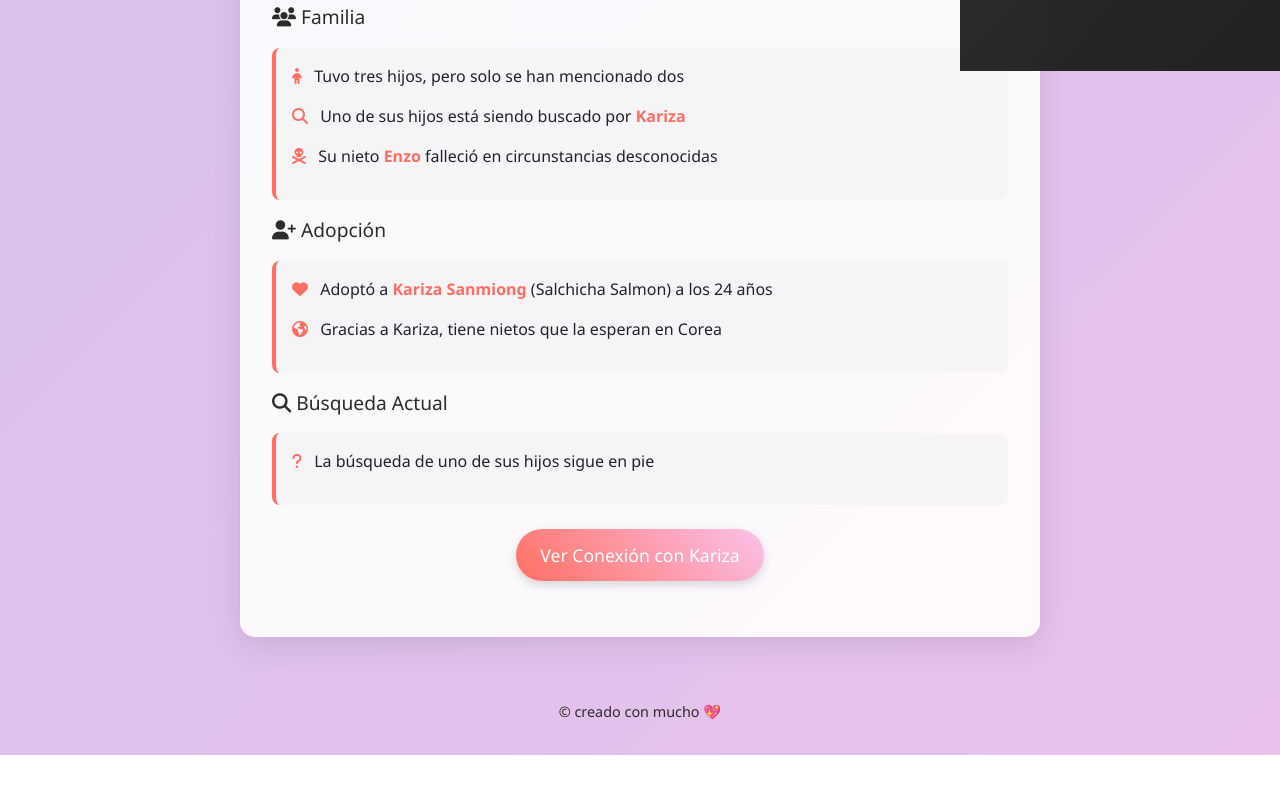
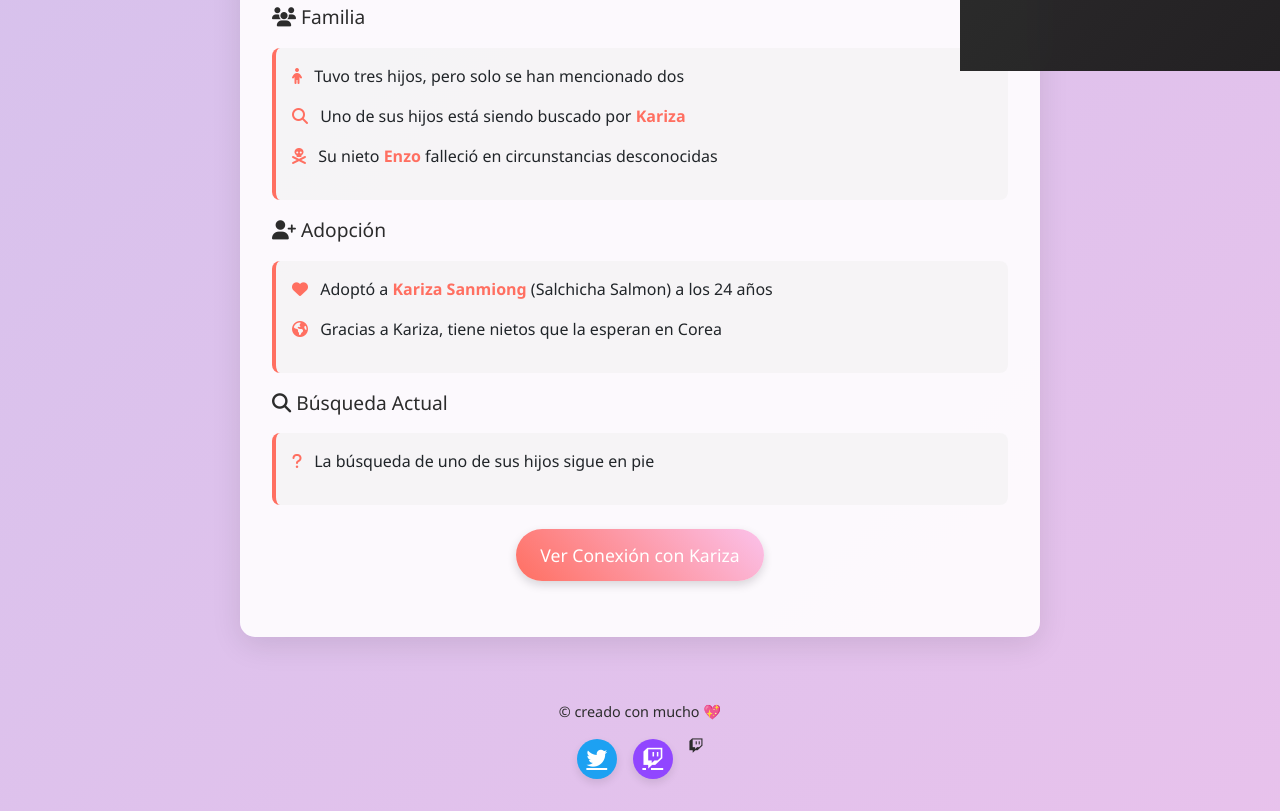
Before and after one commit to dagazcii/Susana, a plain HTML site: page index.html in a window 1280 px wide. Shown: the part 729-1540 px from the top of the page. Before the commit the page ends 1484 px from the top, so only its background shows below. Drawn offline with nearby package versions, Linux system fonts and the light colour scheme.

Commit message:
Actualizar index.html

```diff
--- a/index.html
+++ b/index.html
@@ -608,7 +608,59 @@
     </div>
   </div>
 
-  <footer>© creado con mucho 💖</footer>
+  <footer>
+  © creado con mucho 💖
+  <div class="social-links">
+    <a href="https://twitter.com/susana_sis" target="_blank" class="social-icon twitter">
+      <i class="fab fa-twitter"></i>
+    </a>
+    <a href="https://twitch.tv/susana_sis" target="_blank" class="social-icon twitch">
+      <i class="fab fa-twitch"></i>
+    </a>
+
+      <i class="fab fa-twitch"></i>
+    </a>
+  </div>
+</footer>
+
+<style>
+  .social-links {
+    display: flex;
+    justify-content: center;
+    gap: 1rem;
+    margin-top: 1rem;
+  }
+
+  .social-icon {
+    display: flex;
+    align-items: center;
+    justify-content: center;
+    width: 40px;
+    height: 40px;
+    border-radius: 50%;
+    color: white;
+    transition: all 0.3s ease;
+    box-shadow: 0 4px 8px rgba(0,0,0,0.1);
+  }
+
+  .social-icon:hover {
+    transform: translateY(-3px);
+    box-shadow: 0 6px 12px rgba(0,0,0,0.15);
+  }
+
+  .twitter {
+    background: #1DA1F2;
+  }
+
+  .twitch {
+    background: #9146FF;
+  }
+
+  .social-icon i {
+    font-size: 1.3rem;
+  }
+</style>
+
 
   <script>
     function toggleMenu() {
```
